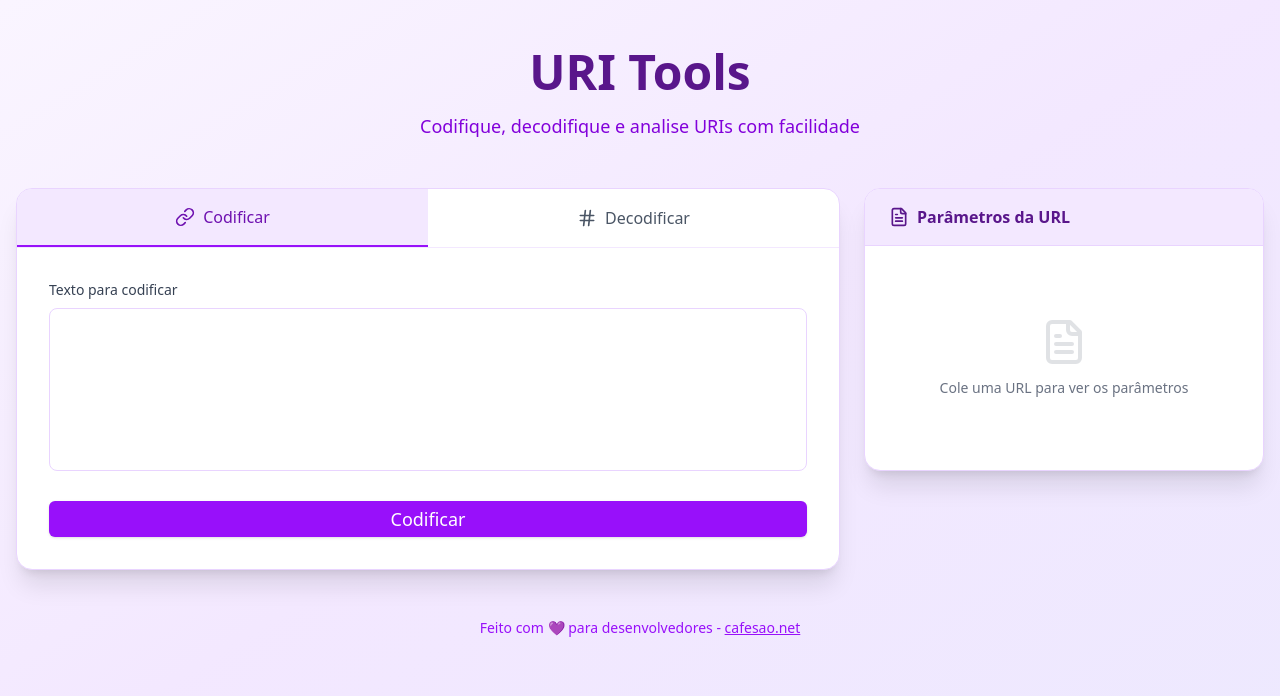
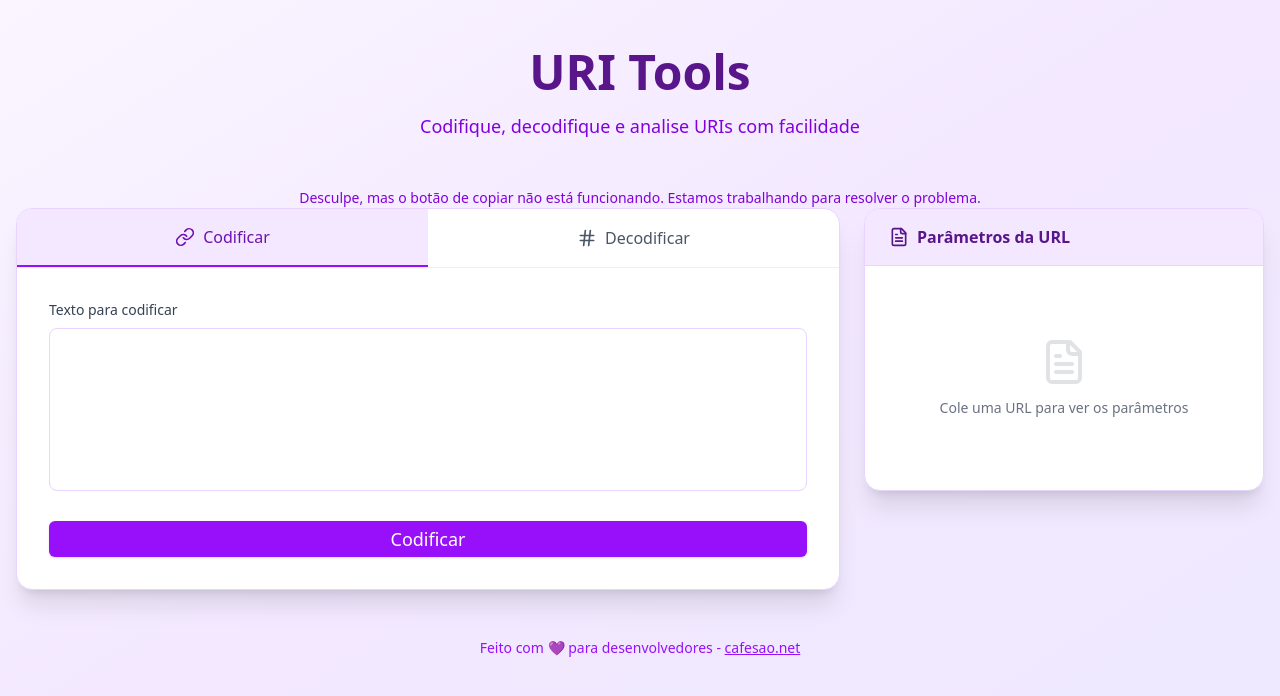
Before and after one commit to cafesao/tools-uri, a React (Vite) app: page / in a window 1280 px wide. Shown: the top 696 px of the page. Built offline with nearby package versions, Linux system fonts and the light colour scheme.

Commit message:
feat: update README with project description

```diff
--- a/src/App.tsx
+++ b/src/App.tsx
@@ -208,6 +208,20 @@ export default function App() {
           <h1 className="text-5xl font-bold text-purple-900 mb-4">URI Tools</h1>
           <p className="text-purple-700 text-lg">
             Codifique, decodifique e analise URIs com facilidade
+          </p>
+        </motion.div>
+
+        {/* Preciso avisar que o botão de copiar não funciona, e pedir desculpa
+        Precisa estar dentro de um motion.div*/}
+        <motion.div
+          initial={{ opacity: 0, y: -20 }}
+          animate={{ opacity: 1, y: 0 }}
+          transition={{ duration: 0.25 }}
+          className="text-center text-purple-700 text-sm"
+        >
+          <p>
+            Desculpe, mas o botão de copiar não está funcionando. Estamos
+            trabalhando para resolver o problema.
           </p>
         </motion.div>
 
```
Also changed, not shown: 2 other files (tests, documents, lock files or other folders). Lines whose indentation alone changed are shown as unchanged.
